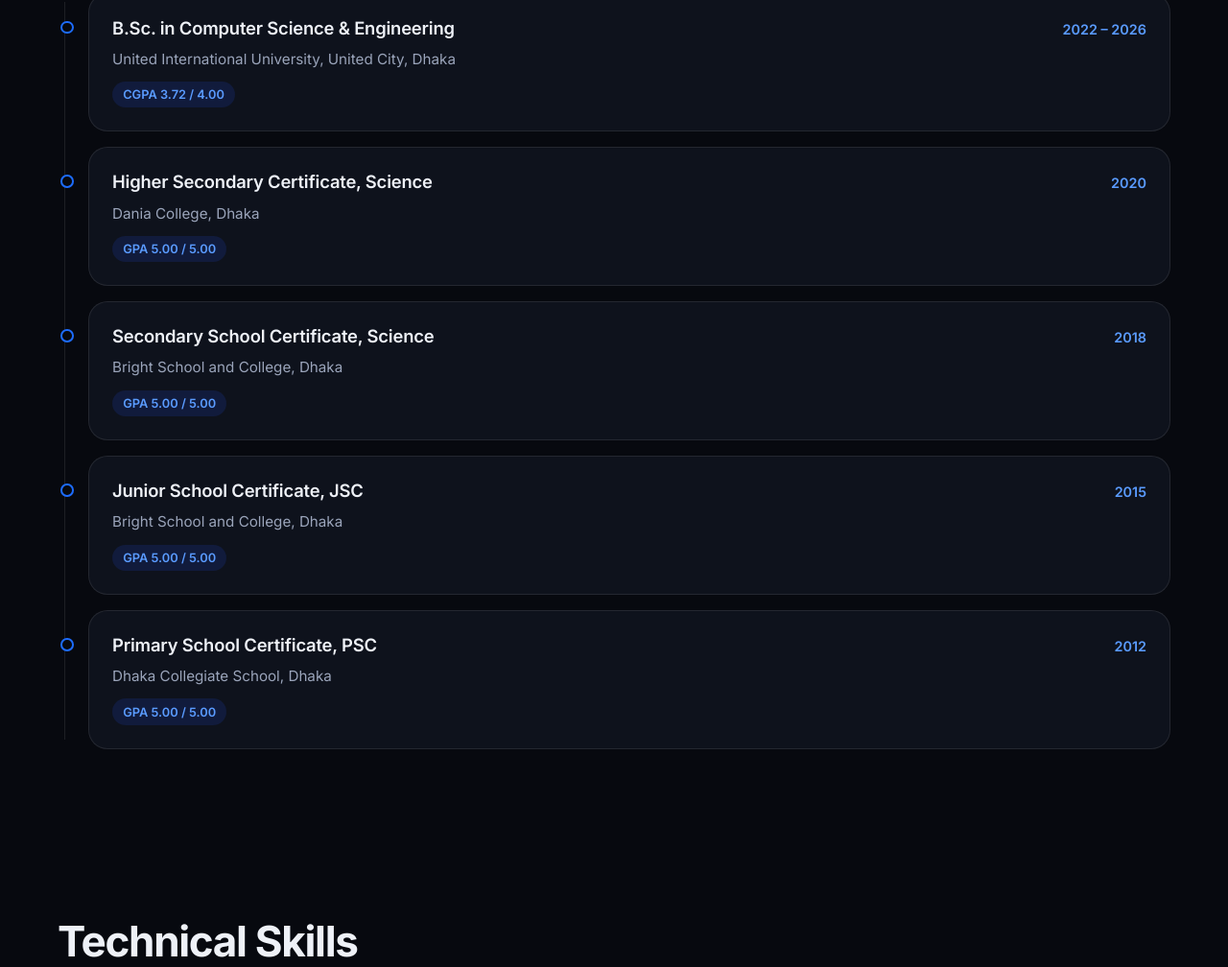
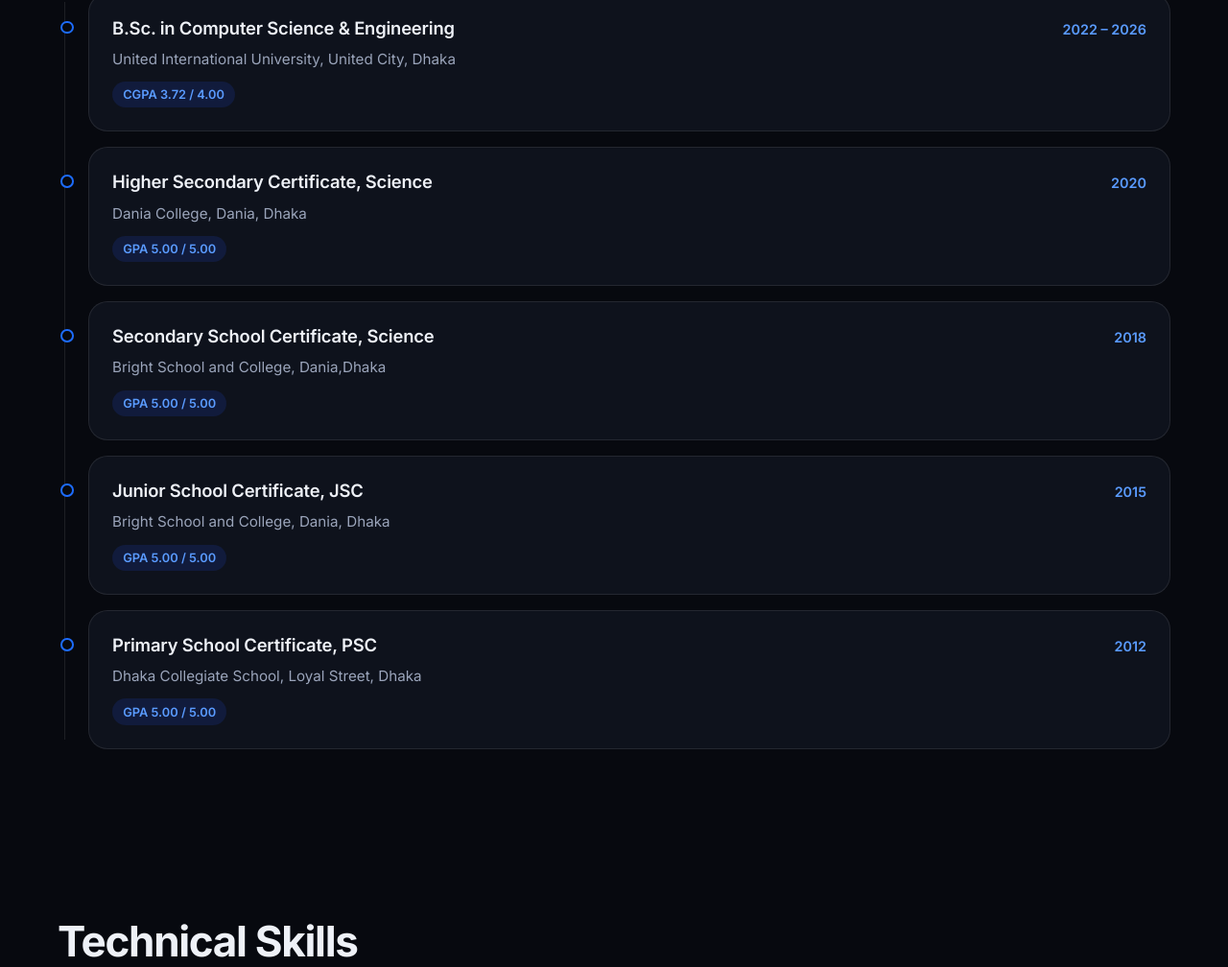
Before and after one commit to Rahil03-git/Rahil-Portfolio, a plain HTML site: page index.html in a window 1280 px wide. Shown: the part 3170-4178 px from the top of the page at 96% size. Drawn offline with Linux system fonts and the light colour scheme; animation ran at ten frames a second.

Commit message:
updated address for dhaka collegiate school in index.html

```diff
--- a/index.html
+++ b/index.html
@@ -123,10 +123,10 @@
  <h2>Education</h2><p class="sub">A journey of continuous learning and achievement, from my school years through university - with milestones reached and ambitions still ahead.</p>
  <div class="tl">
   <div class="card"><div class="row"><h3>B.Sc. in Computer Science &amp; Engineering</h3><span class="yr">2022 – 2026</span></div><p>United International University, United City, Dhaka</p><span class="gpa">CGPA 3.72 / 4.00</span></div>
-  <div class="card"><div class="row"><h3>Higher Secondary Certificate, Science</h3><span class="yr">2020</span></div><p>Dania College, Dhaka</p><span class="gpa">GPA 5.00 / 5.00</span></div>
-  <div class="card"><div class="row"><h3>Secondary School Certificate, Science</h3><span class="yr">2018</span></div><p>Bright School and College, Dhaka</p><span class="gpa">GPA 5.00 / 5.00</span></div>
-  <div class="card"><div class="row"><h3>Junior School Certificate, JSC</h3><span class="yr">2015</span></div><p>Bright School and College, Dhaka</p><span class="gpa">GPA 5.00 / 5.00</span></div>
-  <div class="card"><div class="row"><h3>Primary School Certificate, PSC</h3><span class="yr">2012</span></div><p>Dhaka Collegiate School, Dhaka</p><span class="gpa">GPA 5.00 / 5.00</span></div>
+  <div class="card"><div class="row"><h3>Higher Secondary Certificate, Science</h3><span class="yr">2020</span></div><p>Dania College, Dania, Dhaka</p><span class="gpa">GPA 5.00 / 5.00</span></div>
+  <div class="card"><div class="row"><h3>Secondary School Certificate, Science</h3><span class="yr">2018</span></div><p>Bright School and College, Dania,Dhaka</p><span class="gpa">GPA 5.00 / 5.00</span></div>
+  <div class="card"><div class="row"><h3>Junior School Certificate, JSC</h3><span class="yr">2015</span></div><p>Bright School and College, Dania, Dhaka</p><span class="gpa">GPA 5.00 / 5.00</span></div>
+  <div class="card"><div class="row"><h3>Primary School Certificate, PSC</h3><span class="yr">2012</span></div><p>Dhaka Collegiate School, Loyal Street, Dhaka</p><span class="gpa">GPA 5.00 / 5.00</span></div>
  </div>
 </div></section>
 
```
